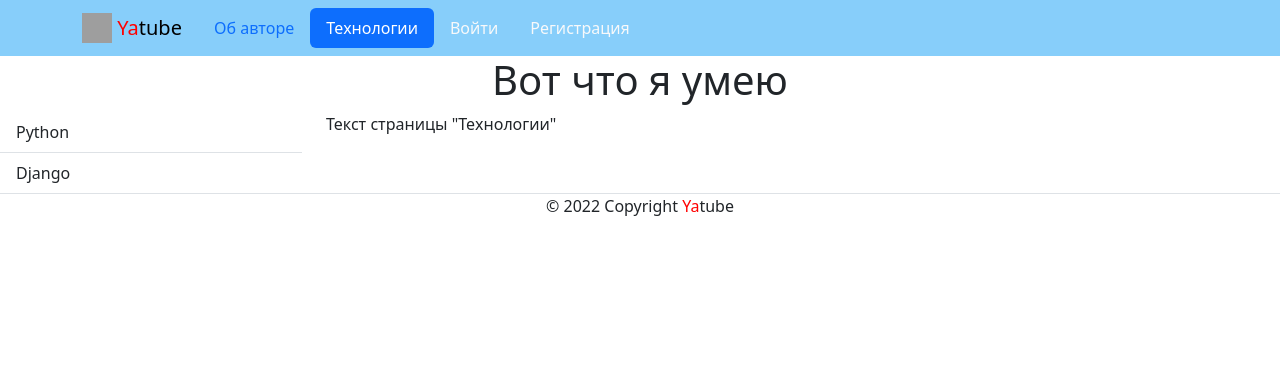
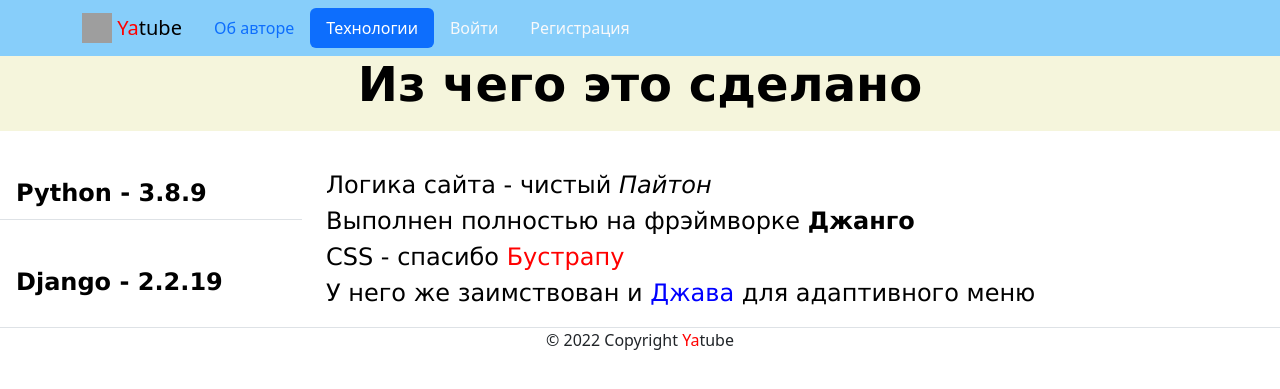
Before and after one commit to Hrushon/hw05_final, a Django app: page /about/tech/ in a window 1280 px wide. Shown: the top 389 px of the page. Run offline with Django 3.2, Linux system fonts and the light colour scheme; some libraries are stand-ins or nearby versions; grey boxes are pictures that could not be loaded.

Commit message:
10/05/22

```diff
--- a/yatube/templates/about/tech.html
+++ b/yatube/templates/about/tech.html
@@ -2,19 +2,38 @@
 {% block title %}Технологии{% endblock %}
 {% block content %}
   <div class="row">
-    <h1 align="center">Вот что я умею</h1>
+    <header style="height: 75px; background: #F5F5DC" align="center">
+      <h1><font size="15" color="black" face="Verdana"><b>Из чего это сделано</b></font></h1>
+    </header>
     <aside class="col-12 col-md-3">
       <ul class="list-group list-group-flush">
         <li class="list-group-item">
-          Python
+          <font size="5" color="black" face="Verdana">
+            <br>
+            <b>Python - 3.8.9</b>
+            <br>
+          </font>
         </li>
         <li class="list-group-item">
-          Django
+          <font size="5" color="black" face="Verdana">
+            <br>
+            <b>Django - 2.2.19</b>
+            <br>
+          </font>
         </li>
       </ul>
     </aside>
     <article class="col-12 col-md-9">
-      <p>Текст страницы "Технологии"</p>
+      <p>
+        <font size="5" color="black" face="Verdana">
+          <br>
+          Логика сайта - чистый <i>Пайтон</i><br>
+          Выполнен полностью на фрэймворке <b>Джанго</b><br>
+          CSS - спасибо <font color="red" face="Verdana">Бустрапу</font><br>
+          У него же заимствован и <font color="Blue" face="Verdana">Джава</font>
+          для адаптивного меню<br>
+        </font>
+      </p>
     </article>
   </div>
 {% endblock %}
--- a/yatube/templates/includes/header.html
+++ b/yatube/templates/includes/header.html
@@ -38,7 +38,7 @@
             </li>
             <li class="nav-item">
               <a class="nav-link" href="{% url 'posts:profile' user %}">
-                Пользователь: {{ user.username }}</a>
+                Пользователь: {{ user.get_full_name }}</a>
             </li>
           {% else %}
             <li class="nav-item">
```
Also changed, not shown: yatube/templates/about/author.html (+6 -6 lines).
